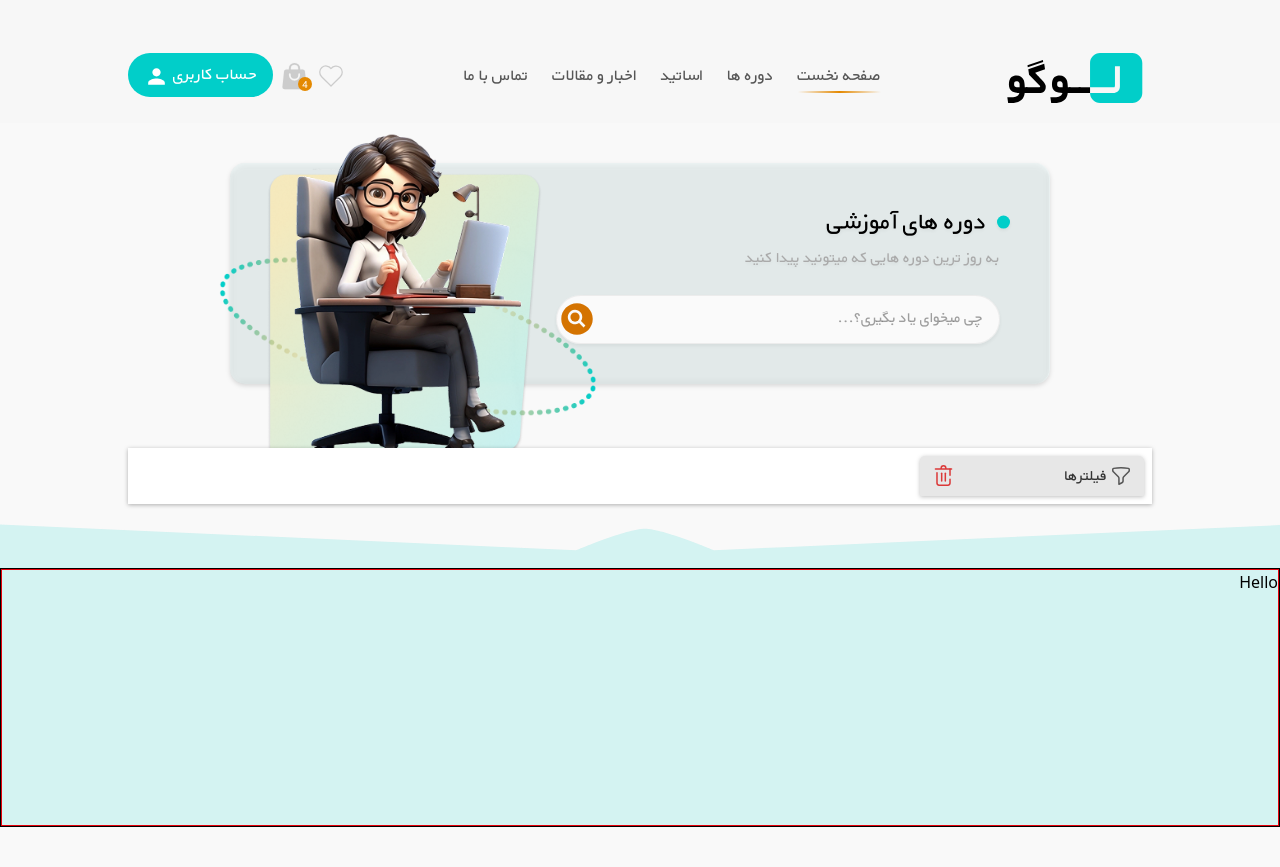
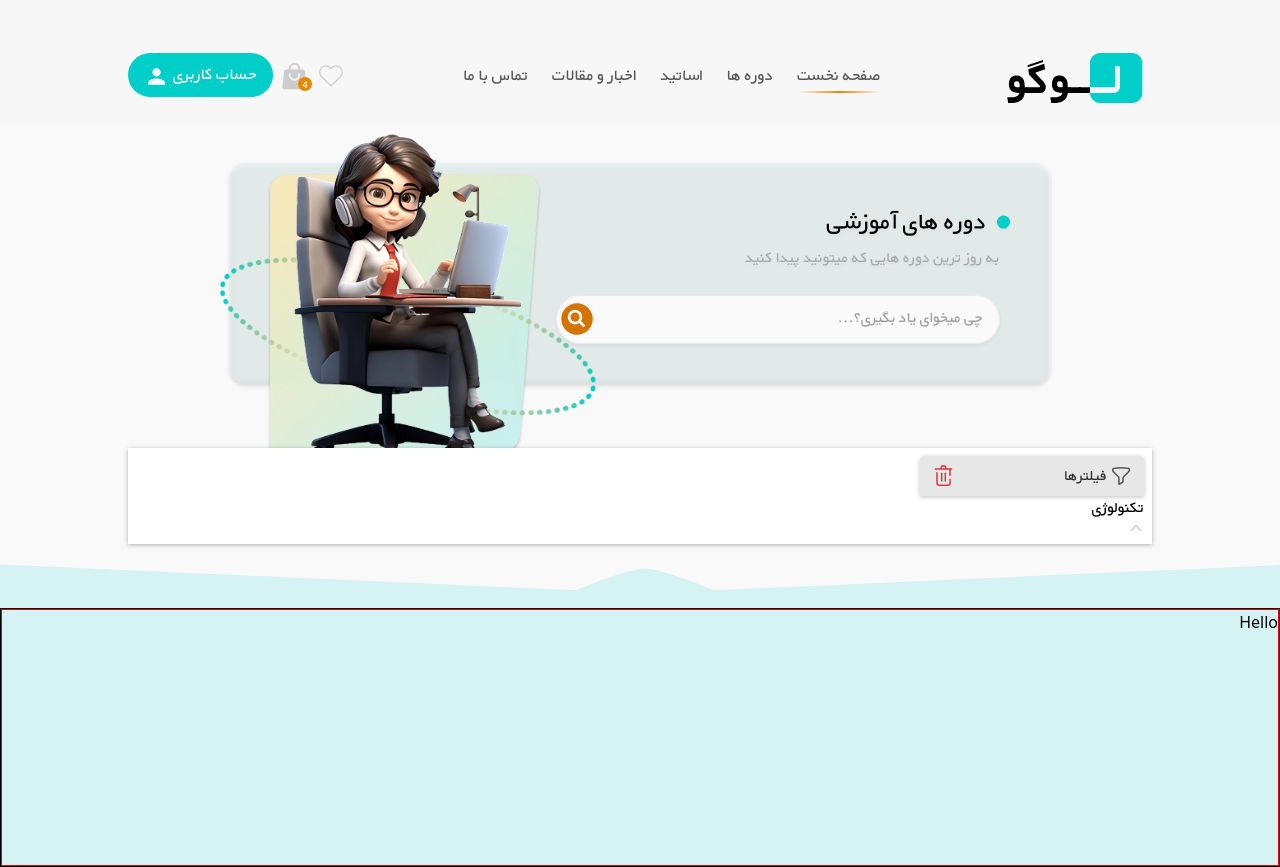
Before and after one commit to academy-react-winter1403/React-dev, a React (Vite) app: page /courses in a window 1280 px wide. Before the commit the page ends 827 px from the top, so only its background shows below. Built offline with nearby package versions, Linux system fonts and the light colour scheme.

Commit message:
change a branch

```diff
--- a/src/components/pages/courses/BottomSection.jsx
+++ b/src/components/pages/courses/BottomSection.jsx
@@ -1,5 +1,7 @@
 import React from 'react'
 import FilterLabel from './FilterLabel'
+import { technologyData } from '../../../core/constants/courses-datas/filter-data'
+import FilterBox from './FilterBox'
 
 const BottomSection = () => {
   return (
@@ -10,6 +12,7 @@ const BottomSection = () => {
       </div>
       <div className="side p-2 bg-[#FFFFFF] drop-shadow-[0_1px_2px_#0000004D]">
         <FilterLabel/>
+        <FilterBox/>
       </div>
     </div>
   )
--- /dev/null
+++ b/src/components/pages/courses/FilterBox.jsx
@@ -0,0 +1,15 @@
+import React from 'react'
+import { IoIosArrowUp } from "react-icons/io";
+
+const FilterBox = () => {
+  return (
+    <div className='filter-box-control w-full'>
+        <div className="top">
+            <p> تکنولوژی </p>
+            <IoIosArrowUp style={{color: "#ccc"}}/>
+        </div>
+    </div>
+  )
+}
+
+export default FilterBox
--- /dev/null
+++ b/src/core/constants/courses-datas/filter-data.js
@@ -0,0 +1,21 @@
+export const technologyData = [
+    "Boot Strap",
+    "React",
+    "java script",
+    ".Net Core",
+    "tailwind",
+]
+
+export const statusData = [
+    "شروع نشده",
+    "در حال برگزاری",
+    "تمام شده",
+]
+
+export const scoreData = [1, 2, 3, 4, 5]
+
+export const levelData = [
+    "مقدماتی",
+    "متوسط",
+    "پیشرفته",
+]
```
